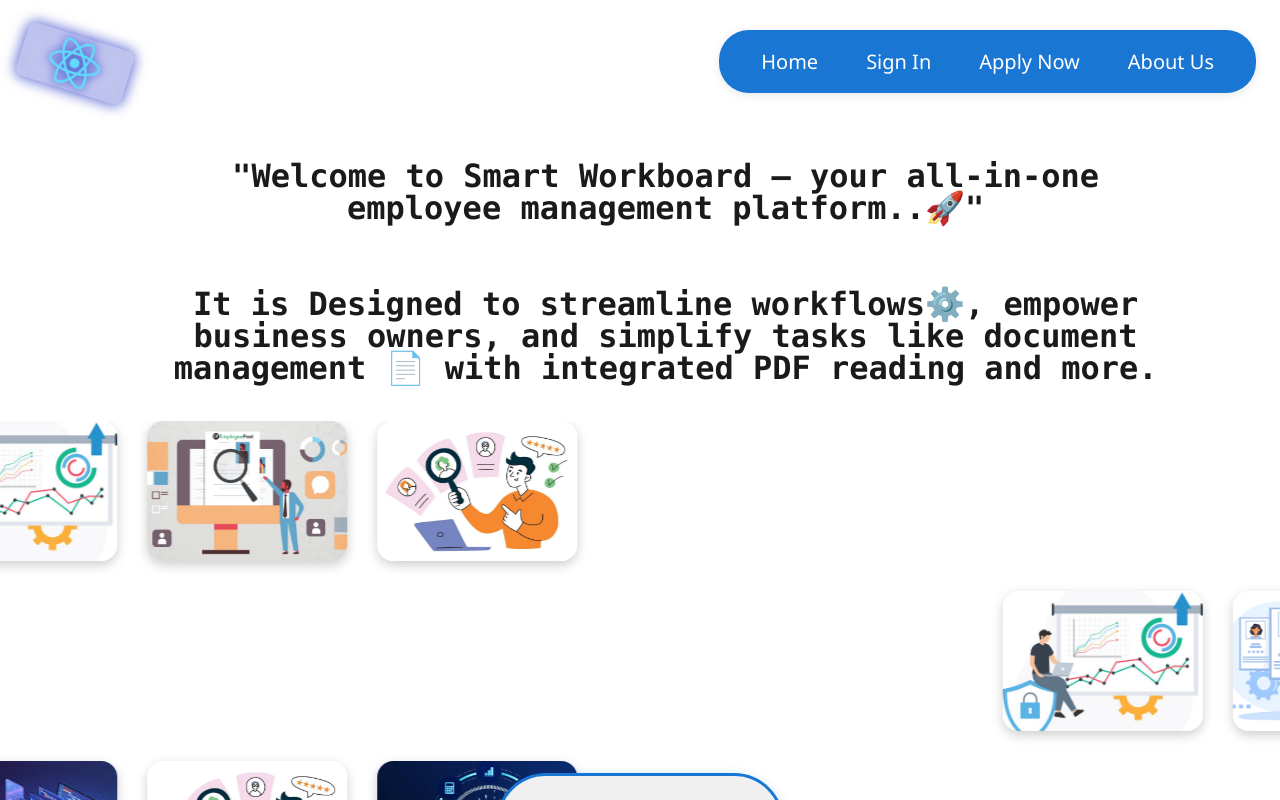
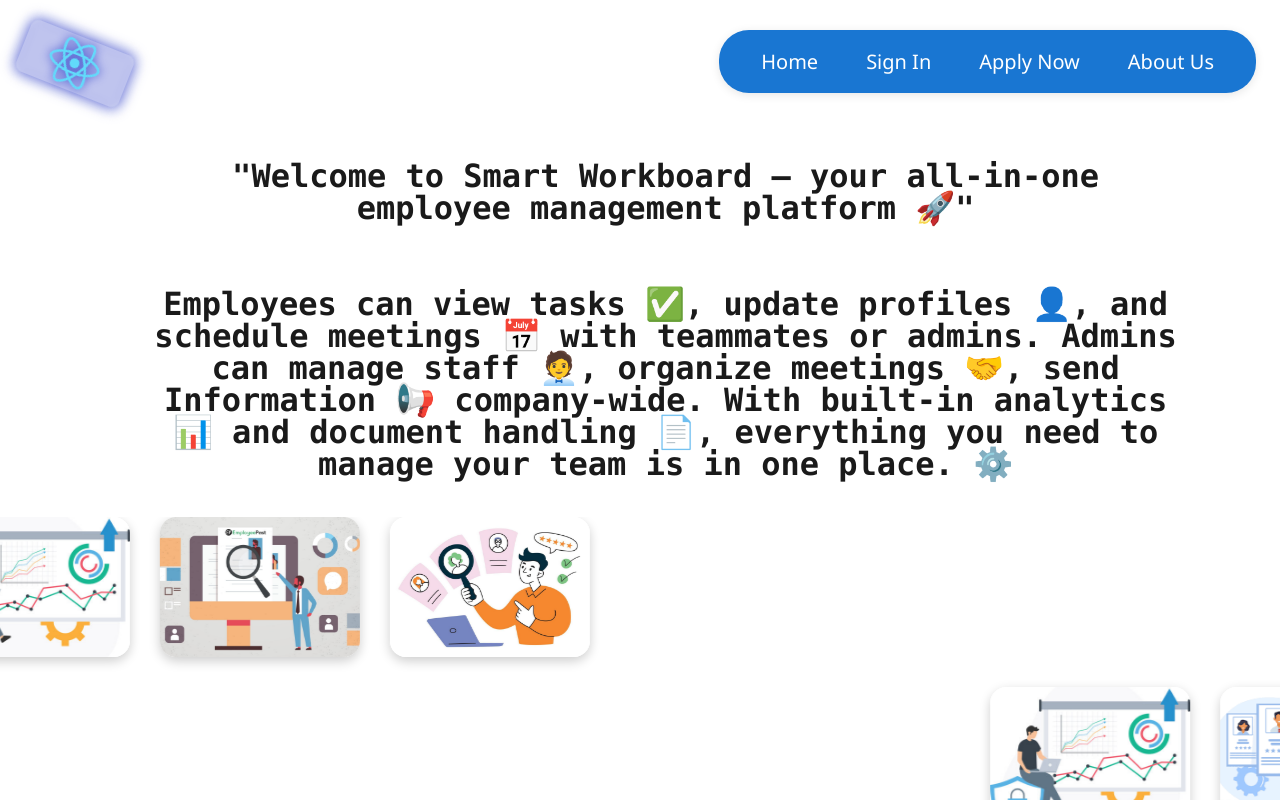
Before and after one commit to HetLimbani-learnerboy/Smart_Workboard, a React (Create React App) app: page / in a window 1280 px wide. Shown: the top 800 px of the page. Built offline with nearby package versions, Linux system fonts and the light colour scheme.

Commit message:
Front-end

```diff
--- a/src/Components/Header.js
+++ b/src/Components/Header.js
@@ -4,7 +4,6 @@ import { Link } from 'react-router-dom';
 const Header = () => {
   return (
     <div className="header-container">
-
       <ul className="name-ul">
         <li><Link to="/">Home</Link></li>
         <li><Link to="/signin">Sign In</Link></li>
--- a/src/Components/Homepage.js
+++ b/src/Components/Homepage.js
@@ -2,7 +2,7 @@ import React from "react";
 import { Link } from "react-router-dom";
 
 const Homepage = () => {
-    return(
+  return (
     <div className="homepage-item">
       <img
         className="header-animation"
@@ -10,9 +10,10 @@ const Homepage = () => {
         alt="Animated Logo"
       />
       <div className="paragraph">
-            <p>"Welcome to Smart Workboard — your all-in-one employee management platform..🚀" <br/><br/><br/>
-            It is Designed to streamline workflows⚙️, empower business owners, and simplify tasks like document management 📄
-                 with integrated PDF reading and more.</p>
+        <p>"Welcome to Smart Workboard — your all-in-one employee management platform 🚀" <br /><br /><br />
+          Employees can view tasks ✅, update profiles 👤, and schedule meetings 📅 with teammates or admins.
+          Admins can manage staff 🧑‍💼, organize meetings 🤝, send Information 📢 company-wide.
+          With built-in analytics 📊 and document handling 📄, everything you need to manage your team is in one place. ⚙️</p>
       </div>
       <div className="image-carousel">
 
@@ -44,9 +45,7 @@ const Homepage = () => {
           <img src="/homepage-image.png" alt="Homepage" />
           <img src='/employeeenter.png' alt="Employee Entry" />
           <img src="/cal.png" alt="Calendar" />
-
         </div>
-
       </div>
 
       <div className="homepage">
--- a/src/Components/Profilepage.js
+++ b/src/Components/Profilepage.js
@@ -5,7 +5,6 @@ import "./ProfilePage.css";
 const ProfilePage = () => {
     const navigate = useNavigate();
     const [profile, setProfile] = useState(null);
-
     const user = JSON.parse(localStorage.getItem("User") || "{}");
 
     useEffect(() => {
--- a/src/Components/ProtectedRoute.js
+++ b/src/Components/ProtectedRoute.js
@@ -1,4 +1,3 @@
-// ProtectedRoute.js
 import React from 'react';
 import { Navigate, Outlet } from 'react-router-dom';
 
--- a/src/Components/Sign.css
+++ b/src/Components/Sign.css
@@ -1,4 +1,3 @@
-/* Body styles */
 .signin-body {
   margin: 0;
   padding: 0;
@@ -11,7 +10,6 @@
   overflow: hidden;
 }
 
-/* Container */
 .signin-container {
   background: rgba(255, 255, 255, 0.07);
   padding: 40px;
@@ -25,29 +23,30 @@
   transform: translateY(50px);
   animation: fadeInUp 1.2s ease forwards, floatUpDown 4s ease-in-out infinite;
 }
+
 @keyframes floatUpDown {
-  0%, 100% {
+
+  0%,
+  100% {
     transform: translateY(0);
   }
+
   50% {
     transform: translateY(-20px);
   }
 }
 
-/* Heading */
 h2 {
   color: #1976d2;
   margin-bottom: 25px;
   font-size: 28px;
 }
 
-/* Form Groups */
 .form-group {
   margin-bottom: 20px;
   text-align: left;
 }
 
-/* Labels */
 label {
   display: block;
   margin-bottom: 6px;
@@ -55,7 +54,6 @@ label {
   color: #1976d2;
 }
 
-/* Input fields */
 input {
   width: 100%;
   padding: 12px;
@@ -82,7 +80,7 @@ input:focus {
 .password-wrapper input {
   width: 85%;
   padding: 12px;
-  padding-right: 44px; /* Space for the eye icon */
+  padding-right: 44px;
   border: none;
   border-radius: 8px;
   background: rgba(0, 0, 254, 0.1);
@@ -112,9 +110,6 @@ input:focus {
   transform: scale(1.1);
 }
 
-
-
-/* Sign In Button */
 .signin-btn {
   background: transparent;
   color: #1976d2;
@@ -152,7 +147,6 @@ input:focus {
   left: 0;
 }
 
-/* Signup link */
 .signup-link {
   margin-top: 20px;
   font-size: 14px;
@@ -168,7 +162,6 @@ input:focus {
   text-decoration: underline;
 }
 
-/* Back button */
 .back-btn {
   display: inline-block;
   margin-top: 20px;
@@ -186,7 +179,6 @@ input:focus {
   color: white;
 }
 
-/* Animation keyframe */
 @keyframes fadeInUp {
   to {
     opacity: 1;
@@ -194,7 +186,6 @@ input:focus {
   }
 }
 
-/* Responsive */
 @media (max-width: 500px) {
   .signin-container {
     padding: 30px 20px;
--- a/src/Components/SignIn.js
+++ b/src/Components/SignIn.js
@@ -40,9 +40,8 @@ const SignIn = () => {
             const result = await response.json();
 
             if (result.auth && result.user) {
-            // Store all users (admin and regular) in localStorage
                 localStorage.setItem("User", JSON.stringify(result.user));
-            if(result.user.email === "adminme@12.com" && result.user.password === "admin1234"){
+                if (result.user.email === "adminme@12.com" && result.user.password === "admin1234") {
                     navigate('/adminverification');
                 } else {
                     navigate('/employeehome');
```
Also changed, not shown: src/Components/ProfilePage.css (line endings or trailing spaces). Lines whose indentation alone changed are shown as unchanged.
